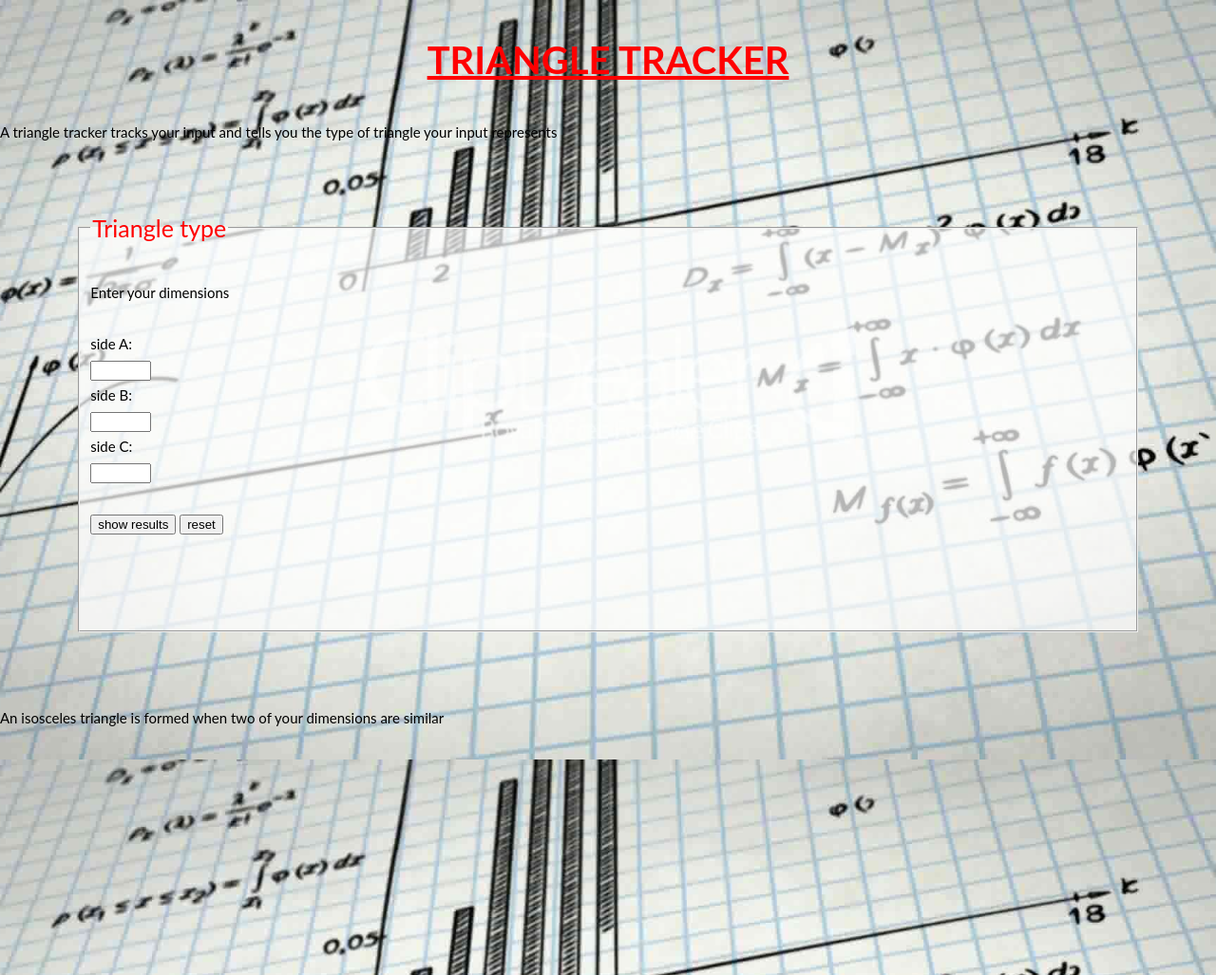
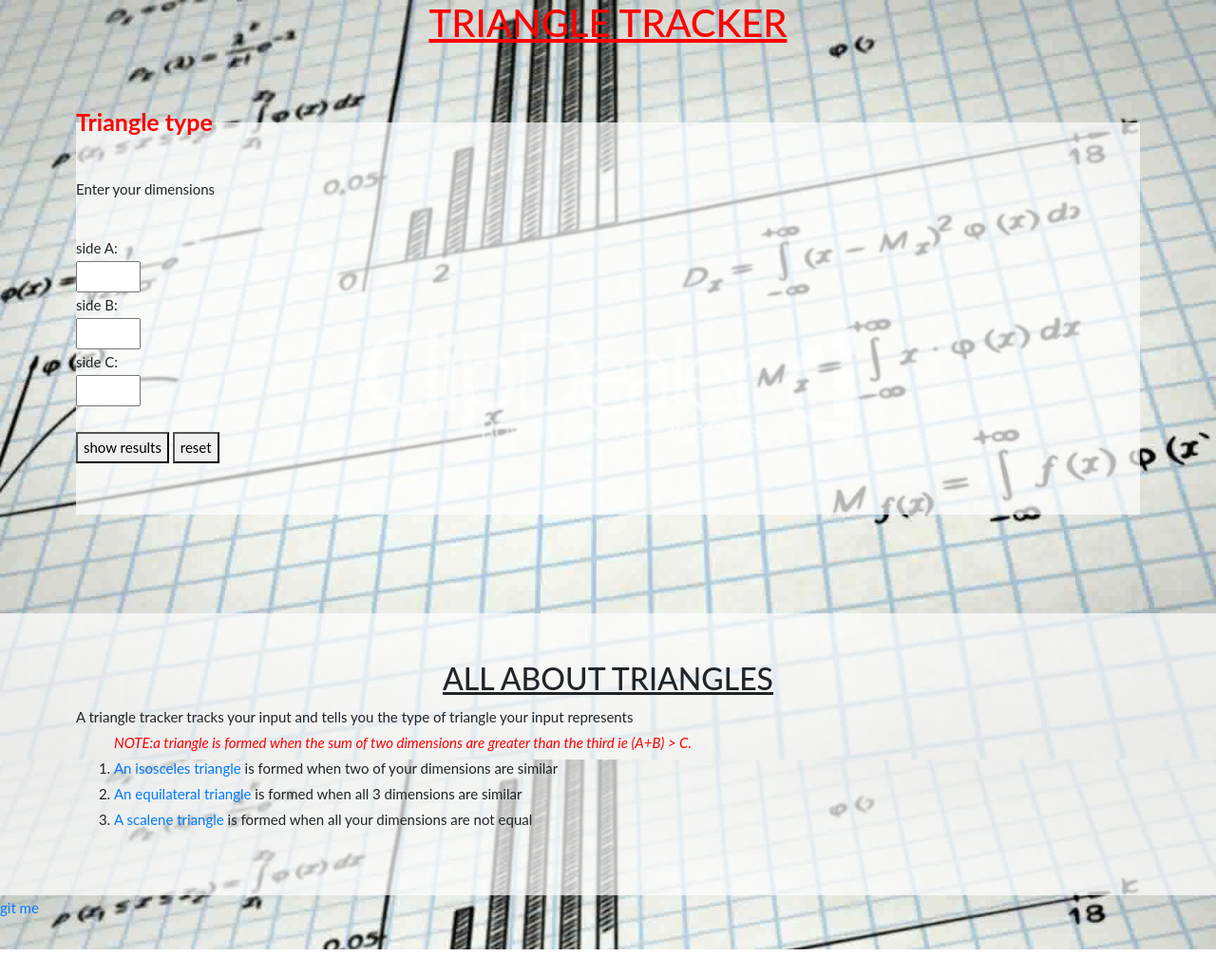
Before and after one commit to madskillz254/triangle-tracker, a plain HTML site: page index.html in a window 1280 px wide. Shown: the whole page at 95% size. After the commit the page ends 1000 px from the top, so only its background shows below. Drawn offline with nearby package versions, Linux system fonts and the light colour scheme.

Commit message:
update master

```diff
--- a/index.html
+++ b/index.html
@@ -4,17 +4,18 @@
   <title>triangle tracker</title>
     <meta name="viewport" content="width=device-width, initial-scale=1">
       <script src="js/triangle.js"></script>
+              <link href="bootstrap/css/bootstrap.min.css" rel="stylesheet" type="text/css" >
     <link href="css/triangle.css" rel="stylesheet" type="text/css">
+
   </head>
 
   <body>
 
     <h1>TRIANGLE TRACKER </h1>
-    <p>A triangle tracker tracks your input and tells you the type of triangle your input represents</p>
 
 <form id="triangle" action="" method="post" >
 <fieldset>
-<br> <legend>Triangle type</legend>
+<br> <legend><b>Triangle type</b></legend>
   <label>Enter your dimensions</label><br><br>
   side A:<br>
    <input type="number" min="1"  max="100" name="sideA" id="inputA" required="required"><br>
@@ -26,13 +27,26 @@
    <button type="button"onclick="triangleTracker()">show results</button>
    <button type="reset" >reset</button><br>
 
-    <br><br> <output name="output" id="answer" readonly></output> <br>
+    <br> <output name="output" id="answer" readonly></output> <br>
 
 </fieldset>
 </form>
-<section>
-<br><p2>An isosceles triangle is formed when two of your dimensions are similar<p2>
-</section>
+<br><br>
+<div class="about-triangles">
+  <h2>ALL ABOUT TRIANGLES</h2>
+  <p2>A triangle tracker tracks your input and tells you the type of triangle your input represents</p2>
+
+<ol>
+  <p1><em>NOTE:a triangle is formed when the sum of two dimensions are greater than
+the third ie (A+B) > C.</em></p1>
+
+  <li><a href="http://mathworld.wolfram.com/IsoscelesTriangle.html">An isosceles triangle</a> is formed when two of your dimensions are similar</li>
+  <li><a href="http://mathworld.wolfram.com/EquilateralTriangle.html">An equilateral triangle</a> is formed when all 3 dimensions are similar</li>
+  <li><a href="http://mathworld.wolfram.com/ScaleneTriangle.html">A scalene triangle</a> is formed when all your dimensions are not equal</li>
+</ol>
+</div>
+<a href="https://github.com/madskillz254/">git me</a>
+
 
 
 
```
